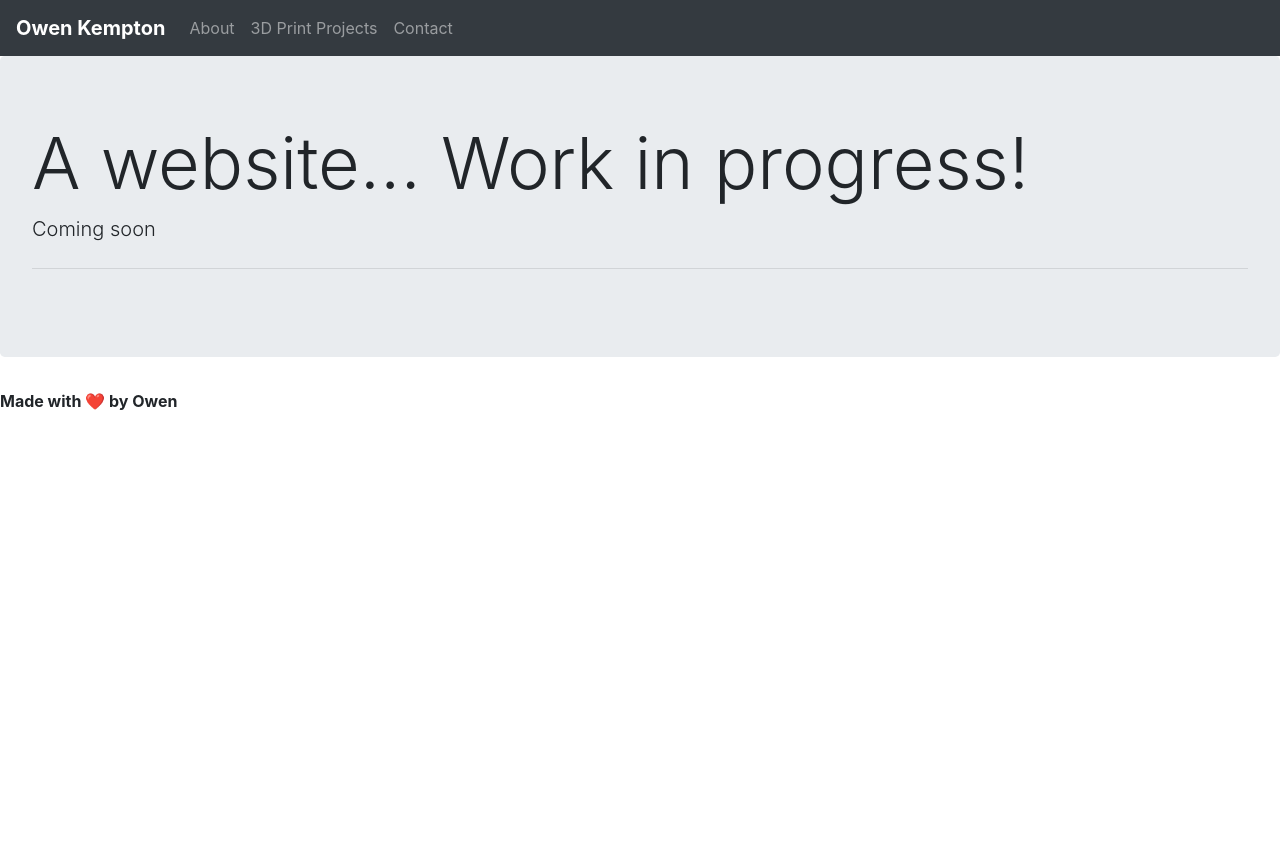
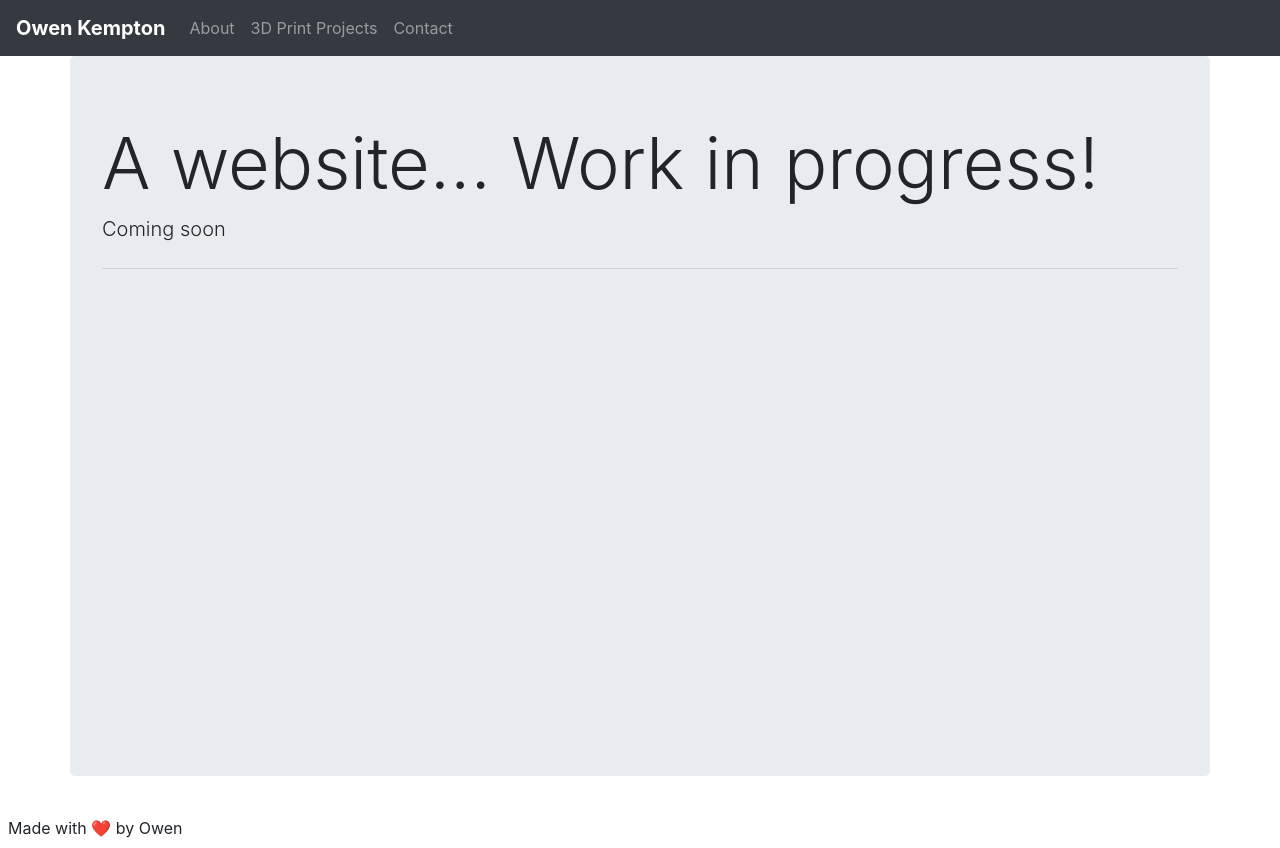
Before and after one commit to owenk23/Portfolio_nuxtjs, a Nuxt app: page / in a window 1280 px wide. Before the commit the page ends 800 px from the top, so only its background shows below. Built offline with nearby package versions, Linux system fonts and the light colour scheme.

Commit message:
Complete temporary landing page

```diff
--- a/components/Footer.vue
+++ b/components/Footer.vue
@@ -1,8 +1,7 @@
 <template>
-  <div toggleable="lg" type="dark" variant="dark" class="w-100">
-    <span class="font-weight-bold">Made with ❤️ by Owen</span>
+  <div class="d-flex p-2 bd-highlight">
+    Made with ❤️ by Owen
   </div>
-
 </template>
 
 <script>
--- a/components/Header.vue
+++ b/components/Header.vue
@@ -29,4 +29,5 @@ export default {
     };
   }
 };
+
 </script>
--- a/components/MainContent.vue
+++ b/components/MainContent.vue
@@ -1,7 +1,7 @@
 <!-- Main page block -->
 <template>
-    <div>
-  <b-jumbotron>
+    <div >
+  <b-jumbotron class= container>
     <template #header>A website... Work in progress!</template>
 
     <template #lead>
@@ -12,3 +12,38 @@
   </b-jumbotron>
 </div>
 </template>
+
+<script>
+export default {
+    name: 'Navbar'
+}
+</script>
+<style scoped>
+.navbar{
+    background: #f44336;
+    padding: 1rem;
+    font-size: 1.5rem;
+    border-bottom: 1px solid white;
+
+
+}
+.container {
+    height: 90vh;
+    overflow: auto;
+}
+.navLink{
+text-align: center;
+}
+a{
+    text-decoration: none;
+    padding: 1rem;
+    color:#fff;
+    text-align: center;
+}
+@media only screen and (max-width: 600px) {
+    .navLink{
+        display: flex;
+        flex-direction: column;
+    }
+}
+</style>
```
